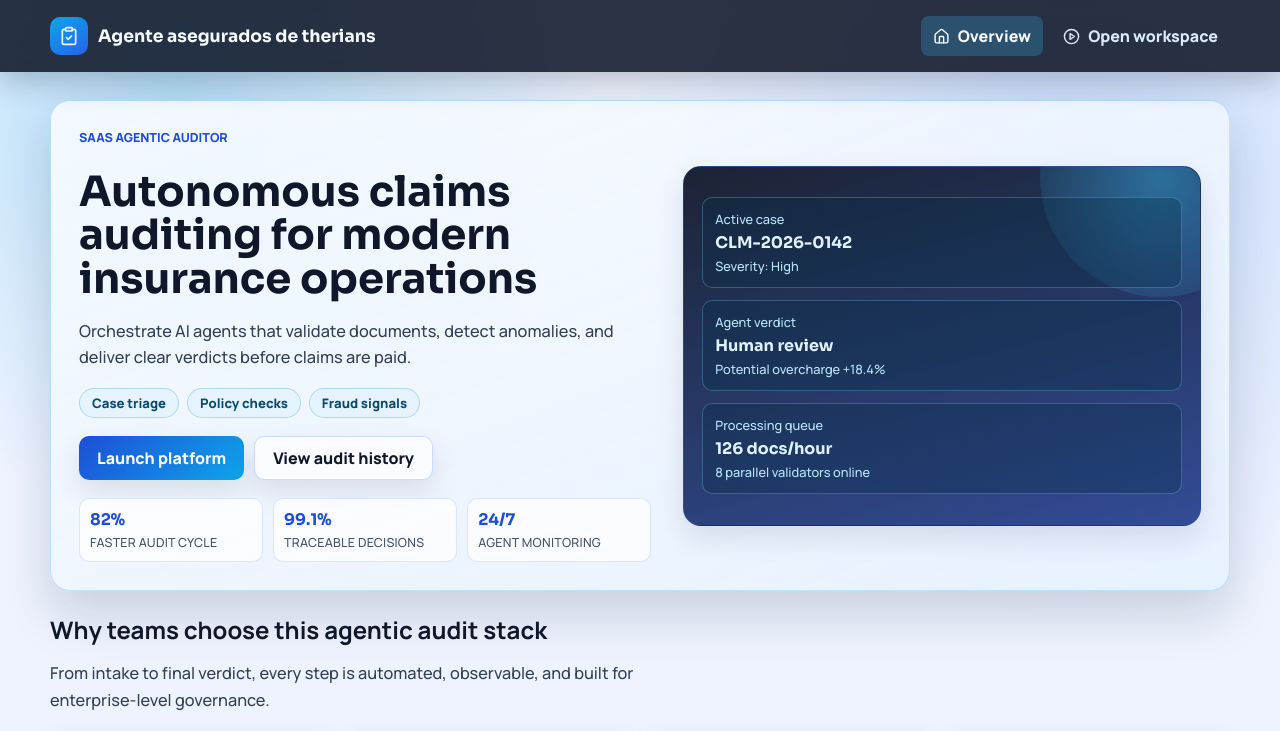
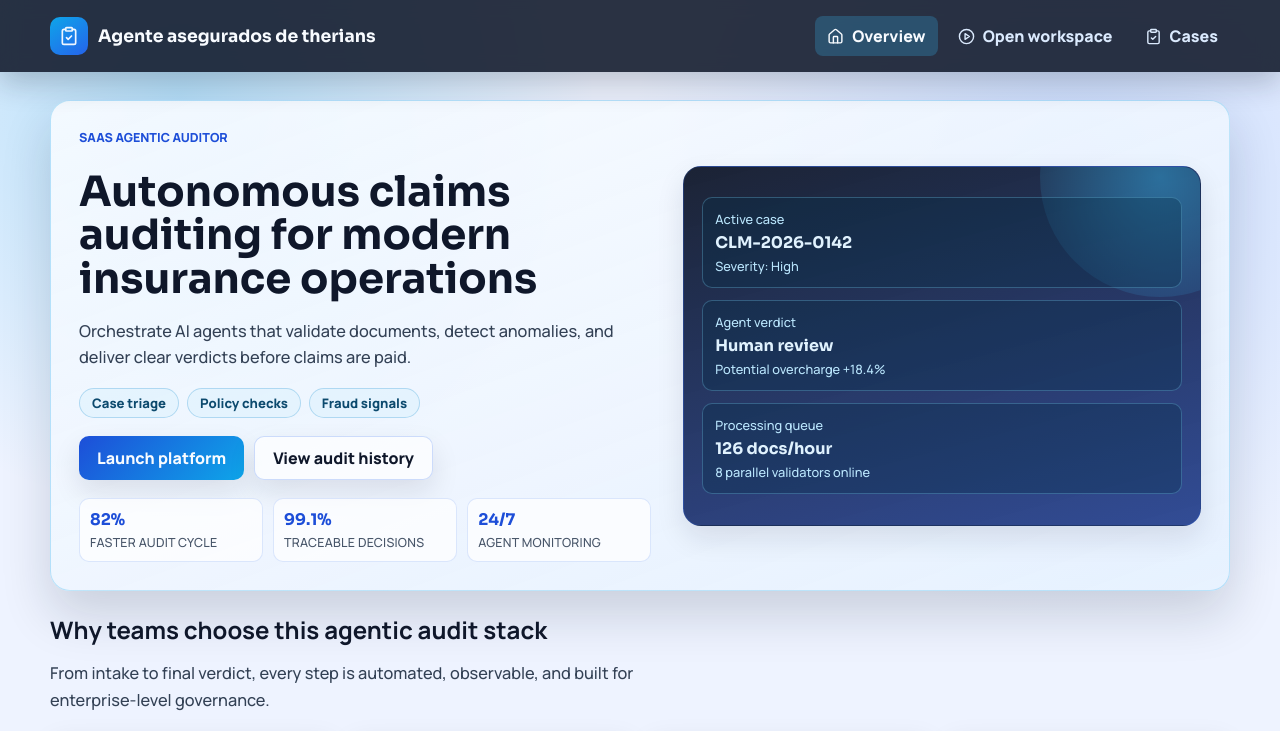
Before and after one commit to ElkinDelgado25/demo-hackAIthon-frontend, a React (Vite) app: page / in a window 1280 px wide. Shown: the top 731 px of the page. Built offline with nearby package versions, Linux system fonts and the light colour scheme; no server answers.

Commit message:
Nueva Integracion en navbar

```diff
--- a/src/components/Navbar.jsx
+++ b/src/components/Navbar.jsx
@@ -15,6 +15,7 @@ export function Navbar() {
         <div className="nav-menu" aria-label="Navegacion principal">
           <NavbarLink to="/" icon={Home} label="Overview" end />
           <NavbarLink to="/dashboard" icon={PlayCircle} label="Open workspace" />
+          <NavbarLink to="/dashboard/cases" icon={ClipboardCheck} label="Cases" />
         </div>
       </div>
     </nav>
```
